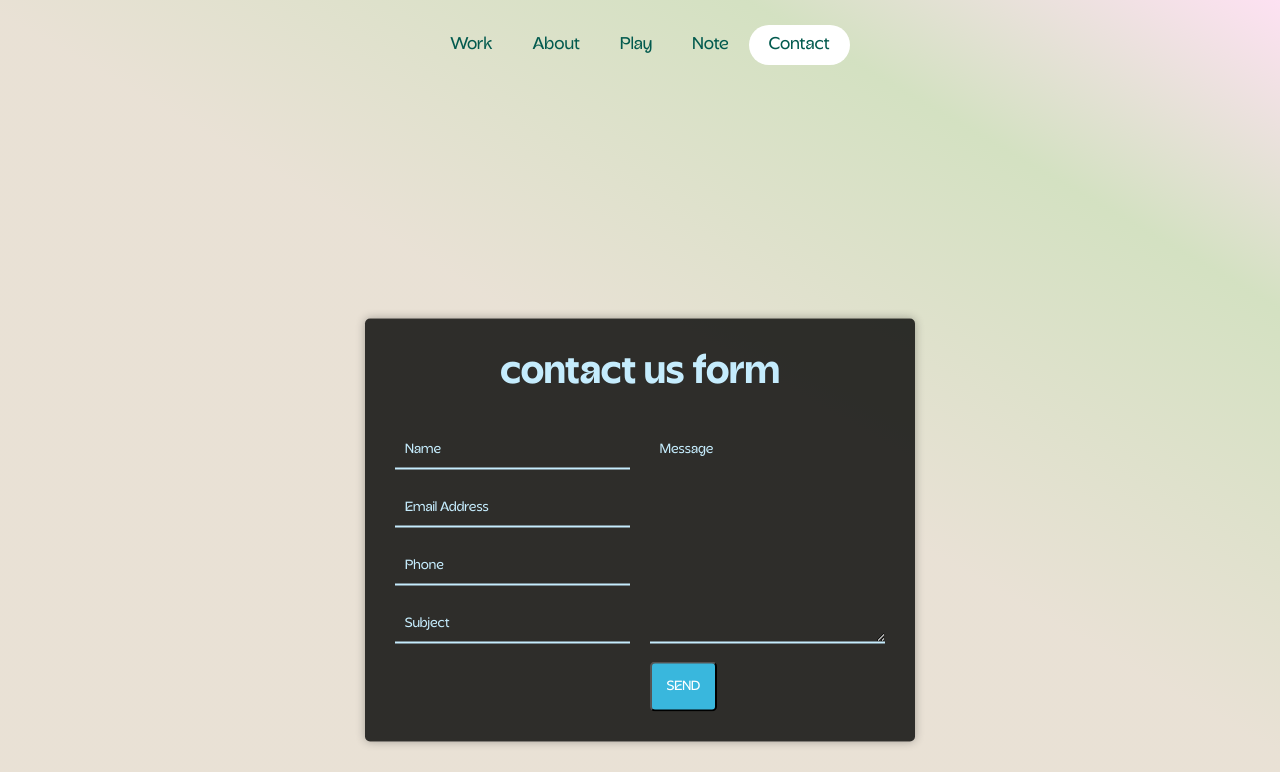
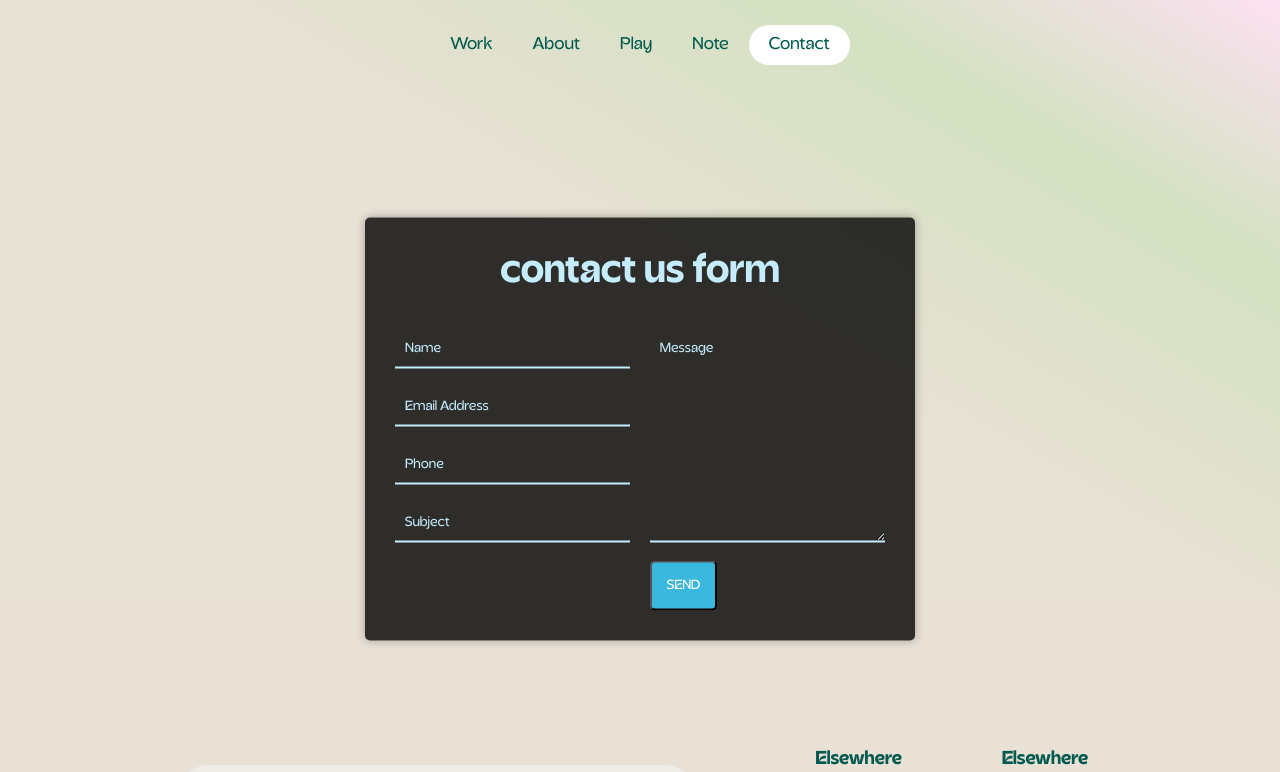
Before and after one commit to LakhanThakurr/react-1, a React (Create React App) app: page /Contact in a window 1280 px wide. Shown: the top 772 px of the page. Built offline with nearby package versions, Linux system fonts and the light colour scheme.

Commit message:
fixed responsiveness issue in tab view 'contact page'

```diff
--- a/src/Contact.css
+++ b/src/Contact.css
@@ -3,6 +3,7 @@
     z-index: 0;
     position: relative;
     height: 100vh;
+    max-height: 598px;
     display: flex;
     justify-content: center;
     flex-direction: column;
@@ -115,7 +116,7 @@ form {
     }
 
     .wrapper {
-        margin-top: 150px;
+        margin-top: 77px;
     }
 
 }
@@ -136,7 +137,7 @@ form {
     }
 
     .contact-hero {
-
+        max-height: initial;
         height: auto;
     }
 }
```
